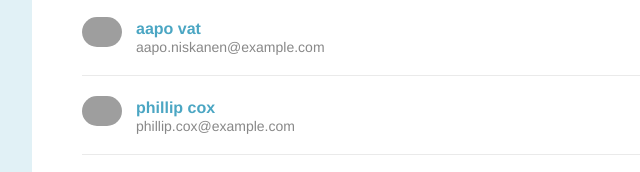
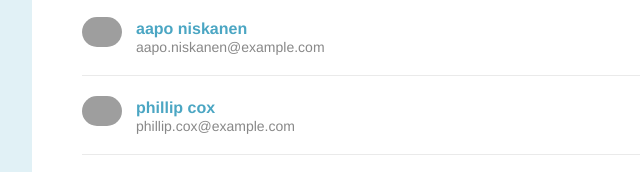
Before and after one commit to retvaripeter/Project-2---Pagination-and-Content-Filter, a plain HTML site: page index.html in a window 1280 px wide. Shown: the part 216-388 px from the top of the page, 110-750 px from the left. Drawn offline with nearby package versions, Linux system fonts and the light colour scheme; grey boxes are pictures that could not be loaded.

Commit message:
Try with the filter method because with arrays I couldnt solve the duplicates

```diff
--- a/index.html
+++ b/index.html
@@ -28,7 +28,7 @@
         <li class="student-item cf">
             <div class="student-details">
                 <img class="avatar" src="https://randomuser.me/api/portraits/thumb/men/75.jpg">
-                <h3>aapo vat</h3>
+                <h3>aapo niskanen</h3>
                 <span class="email">aapo.niskanen@example.com</span>
             </div>
             <div class="joined-details">
```
